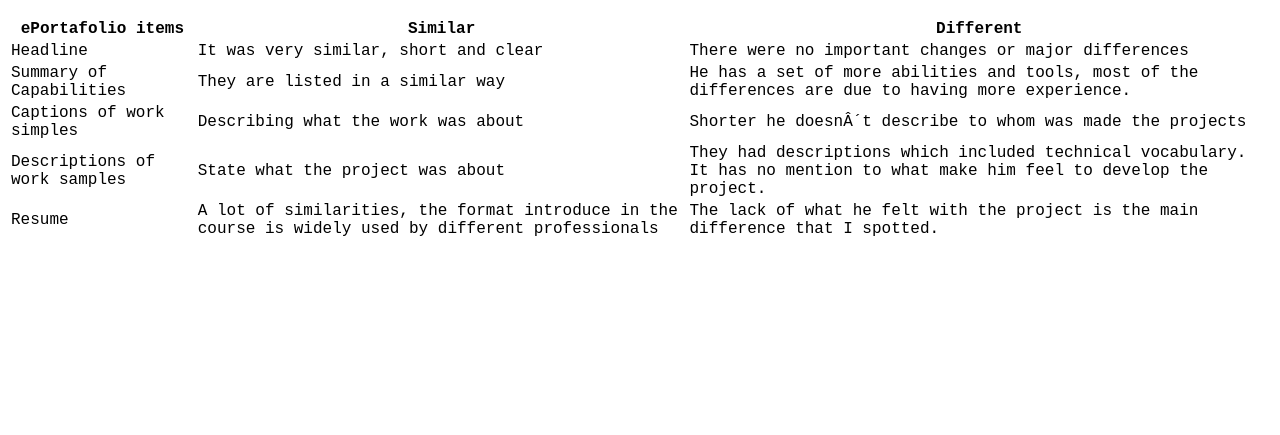
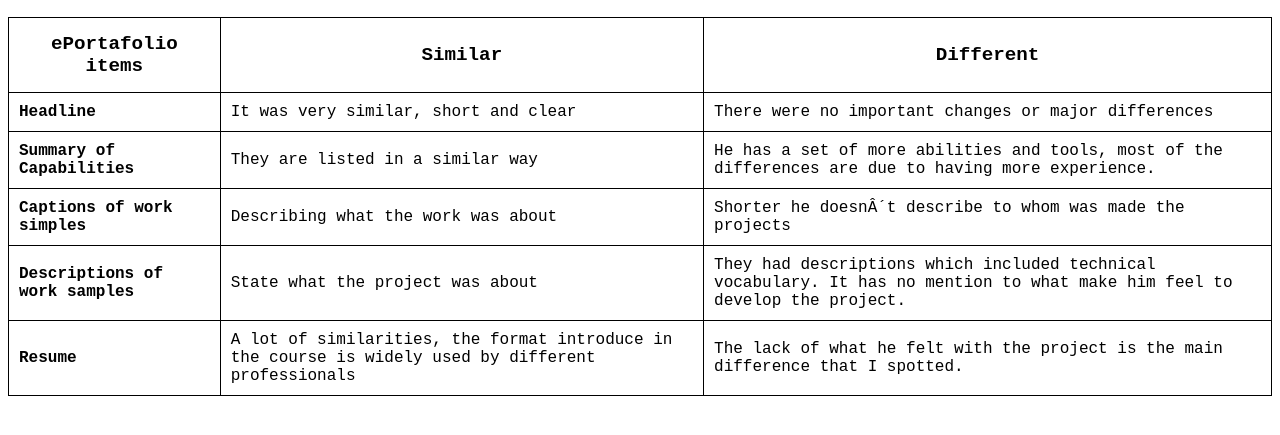
Before and after one commit to RaulMorales3/coursera_english, a plain HTML site: page build_eportafolio_assignment/table.html in a window 1280 px wide. Shown: the part 57-492 px from the top of the page. Drawn offline with Linux system fonts and the light colour scheme.

Commit message:
Update design.css

```diff
--- a/build_eportafolio_assignment/design.css
+++ b/build_eportafolio_assignment/design.css
@@ -47,3 +47,18 @@ img{
 .caption_p{
     font-size: 1.5em;
 }
+table, th, td {
+    border: 1px solid black;
+    border-collapse: collapse;
+  }
+  td{
+      padding: 10px;
+  }
+  th{
+      padding: 15px;
+      font-weight: bold;
+      font-size: 1.2em;
+  }
+  #lftrow{
+      font-weight: bold;
+  }
```
